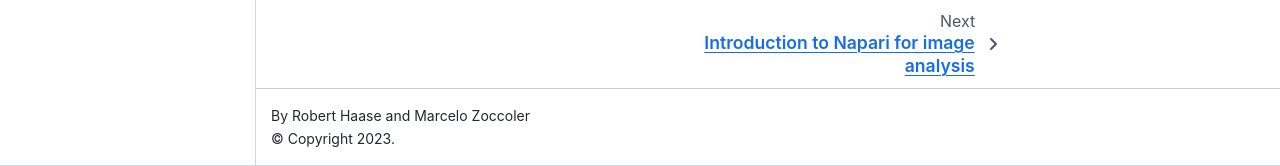
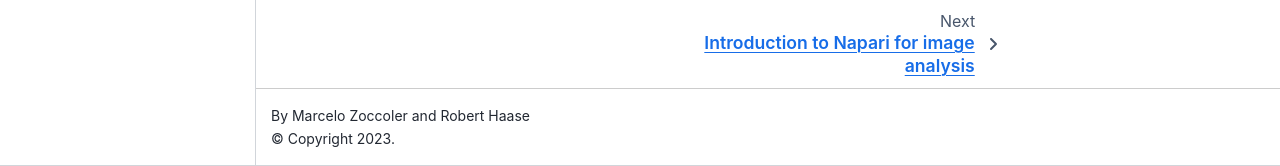
Before and after one commit to BiAPoL/HIP_Introduction_to_Napari_and_image_processing_with_Python_2022, a Jupyter Book: the page built from docs/intro.md, in a window 1280 px wide and 1302 px high. Shown: the part 1136-1302 px from the top of the window. Built offline with Jupyter Book 1.0.4 settings and Sphinx 7.4.7 and the Sphinx Book theme 1.1.4, drawn with Linux system fonts in a browser that asks for light colours; pages that are not in the unit, such as notebooks, are missing from menus.

Commit message:
I go last :-)

```diff
--- a/docs/_config.yml
+++ b/docs/_config.yml
@@ -1,7 +1,7 @@
 # In _config.yml
 title: Image Analyis with Napari and Python (Helmholtz Imaging Summer Academy 2022)
 
-author: Robert Haase and Marcelo Zoccoler
+author: Marcelo Zoccoler and Robert Haase
 logo: biapol_logo.png
 execute:
   execute_notebooks: off
```
